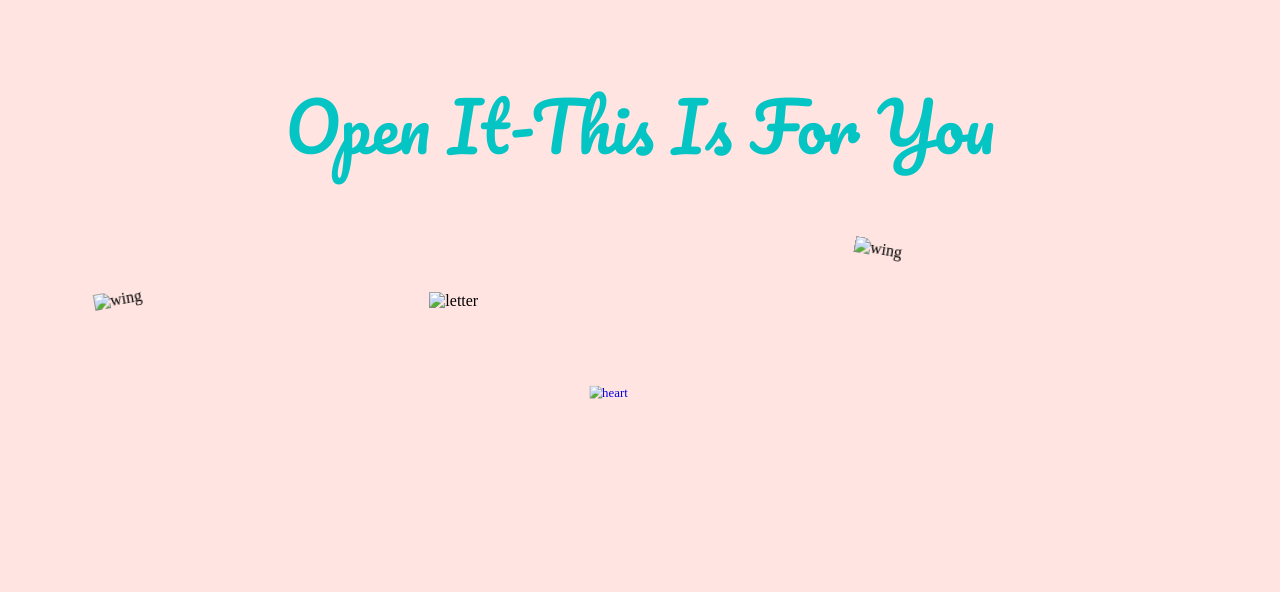
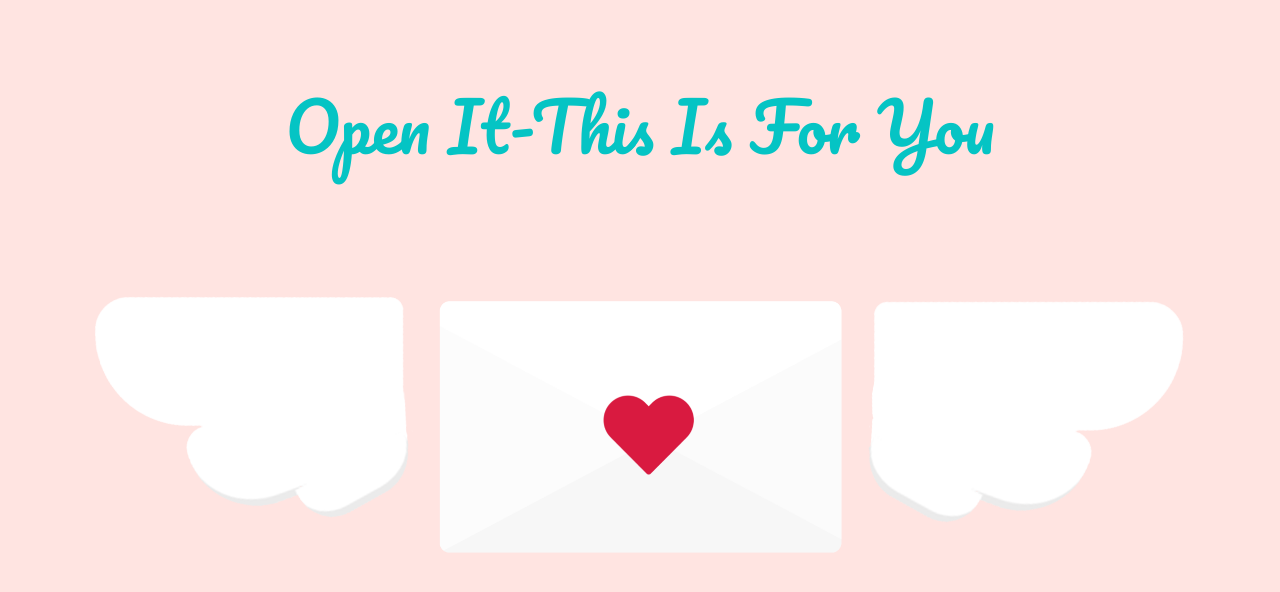
Before and after one commit to nihavibes24/special, a plain HTML site: page index.html in a window 1280 px wide. Drawn offline with Linux system fonts and the light colour scheme; files that its build step writes are made by us from their sources.

Commit message:
Update index.html

```diff
--- a/index.html
+++ b/index.html
@@ -4,9 +4,9 @@
 	<meta charset="UTF-8">
 	<title> Rishi🤍 </title>
 	<!-- style sheet -->
-	<link href="css/main.css" rel="stylesheet">
+	<link href="main.css" rel="stylesheet">
 	<!-- Tab icon -->
-    <link rel="icon" href="../img/CJM.png">
+    <link rel="icon" href="CJM.png">
 	<link rel="preconnect" href="https://fonts.googleapis.com">
     <link rel="preconnect" href="https://fonts.gstatic.com" crossorigin>
     <link href="https://fonts.googleapis.com/css2?family=Pacifico&display=swap" rel="stylesheet">
@@ -37,11 +37,11 @@
 
 		</header>
 		<span id="items">
-			<img id="rightwing" src="img/rightwing.png" alt="wing">
-			<img id= "leftwing" src="img/leftwing.png" alt="wing">
+			<img id="rightwing" src="rightwing.png" alt="wing">
+			<img id= "leftwing" src="leftwing.png" alt="wing">
 			<span id= "letter">
-				<a href="loading.html"><img id ="heart" src="img/heart.png" alt="heart"></a>
-				<img id="envelope" src="img/envelop.png" alt="letter">
+				<a href="loading.html"><img id ="heart" src="heart.png" alt="heart"></a>
+				<img id="envelope" src="envelop.png" alt="letter">
 
 			</span>
 		</span>
```
